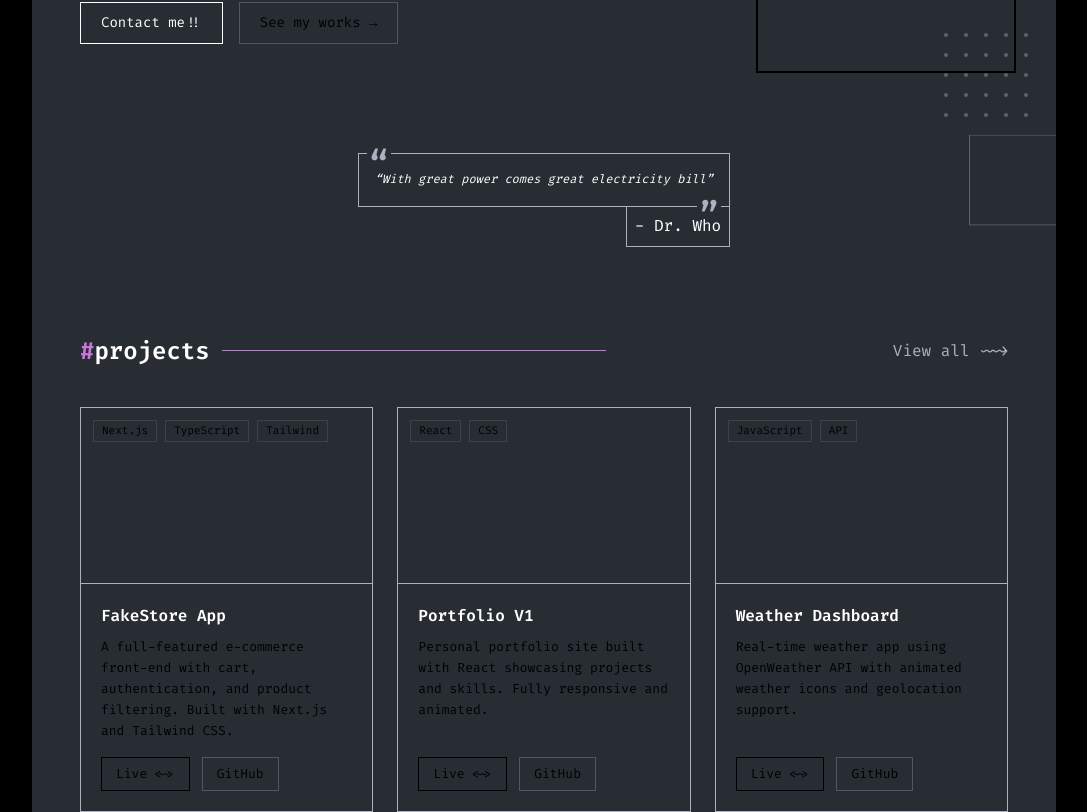
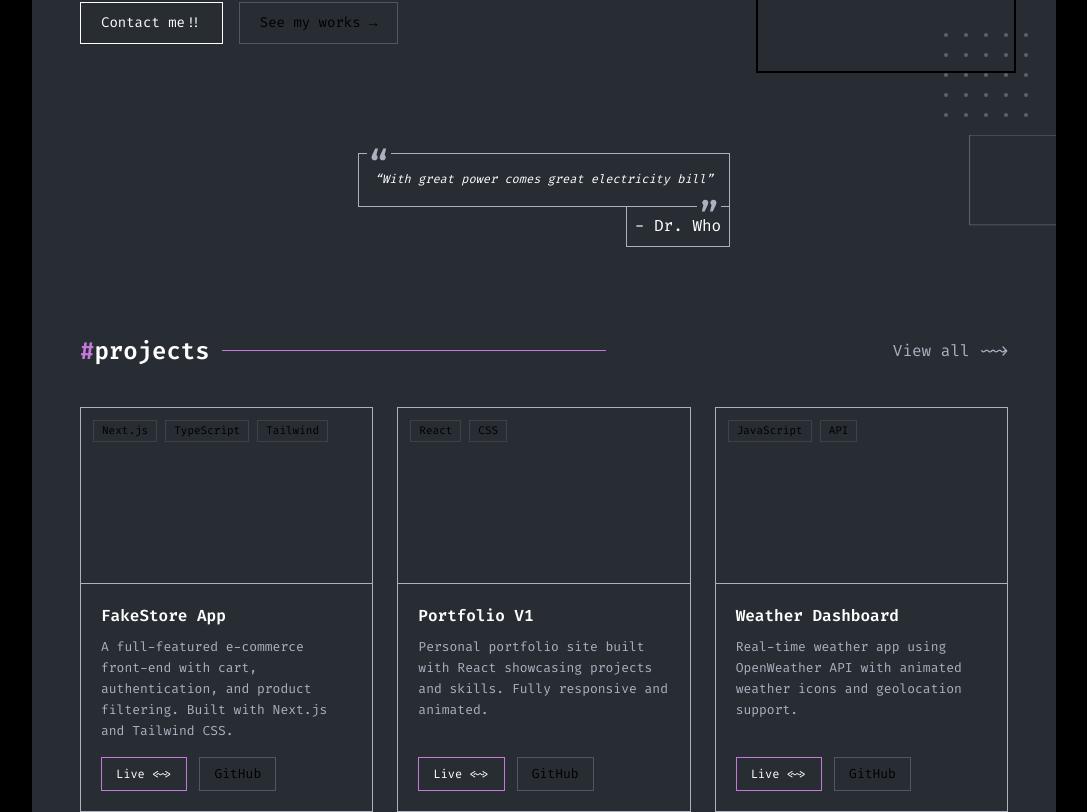
Before and after one commit to Eslam-mg/portfolio, a Next.js app: page / in a window 1280 px wide. Shown: the part 408-1220 px from the top of the page, without its empty margins (96-1183 px from the left). Built offline with nearby package versions, Linux system fonts and the light colour scheme.

Commit message:
add css style

```diff
--- a/src/components/ProjectCard/ProjectCard.tsx
+++ b/src/components/ProjectCard/ProjectCard.tsx
@@ -34,7 +34,7 @@ export default function ProjectCard({
             {/* Content */}
             <div className="p-5 flex flex-col flex-1">
                 <h3 className="text-white m-0 mb-2 text-base font-semibold">{title}</h3>
-                <p className="text-gray-text m-0 mb-4 text-[13px] leading-relaxed flex-1">
+                <p className="text-textPrimaryColor m-0 mb-4 text-[13px] leading-relaxed flex-1">
                     {description}
                 </p>
 
@@ -44,7 +44,7 @@ export default function ProjectCard({
                         href={liveUrl}
                         target="_blank"
                         rel="noopener noreferrer"
-                        className="border border-gray-text/60 text-gray-text text-[13px] px-3.5 py-1.5 transition-colors hover:border-white hover:text-white flex items-center gap-1.5"
+                        className="border border-primaryColor text-white text-xs px-3.5 py-1.5 transition-colors hover:bg-primaryColor/20 hover:text-white flex items-center gap-1.5"
                     >
                         Live <span className="text-primary text-xs">&lt;~&gt;</span>
                     </a>
```
